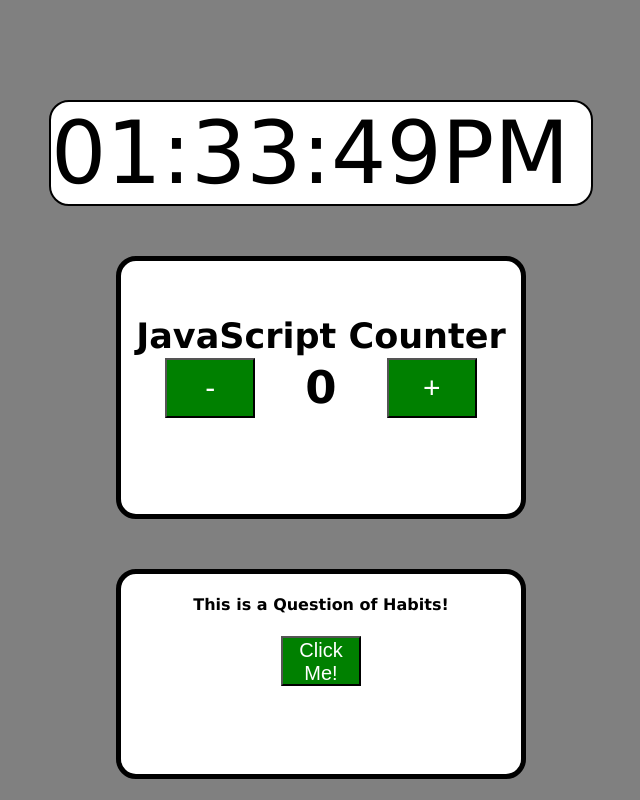
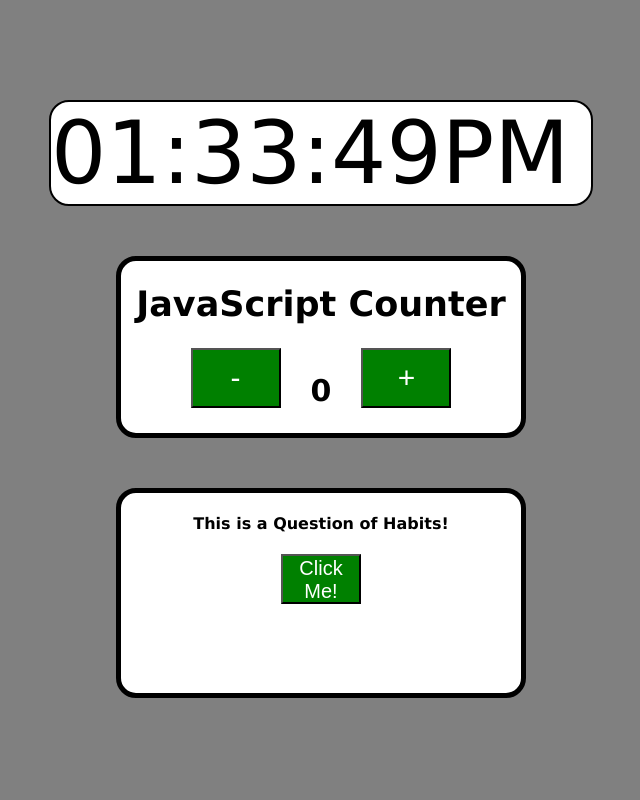
Before and after one commit to kiketion/Clock-CounterJS, a plain HTML site: page index.html in a window 1280 px wide. Shown: the whole page, without its empty margins (319-959 px from the left). Drawn offline with Linux system fonts and the light colour scheme.

Commit message:
some style details

```diff
--- a/index.html
+++ b/index.html
@@ -14,9 +14,11 @@
     <!-- Counter with Buttons -->
     <div class="container">
       <h1>JavaScript Counter</h1>
-      <button class="counter-btn" onclick="decrement()">-</button>
-      <h2 id="counting">0</h2>
-      <button class="counter-btn" onclick="increment()">+</button>
+      <div class="counter-btn-div">
+        <button class="counter-btn" onclick="decrement()">-</button>
+        <h2 id="counting">0</h2>
+        <button class="counter-btn" onclick="increment()">+</button>
+      </div>
     </div>
 
     <script src="index.js"></script>
--- a/style.css
+++ b/style.css
@@ -20,35 +20,25 @@ body {
 }
 
 h2 {
-  color: black;
-  margin: 100px 50px;
-  font-size: 45px;
+  font-size: 30px;
+  margin-left: 30px;
+  margin-right: 30px;
 }
 
 h1 {
   font-size: 35px;
   color: black;
   text-align: center;
-  position: fixed;
-  margin-top: -80px;
 }
 
-/*
-h3 {
-  margin-top: 100px;
-  font-size: 35px;
-  color: black;
-  text-align: center;
-  position: center;
+.counter-btn-div {
+  display: flex;
+  justify-content: center;
 }
-*/
+
 .container {
   margin-top: 50px;
   background-color: white;
-  justify-content: center;
-  align-items: center;
-  margin-left: 0px;
-  display: flex;
   border: 5px solid black;
   border-radius: 20px;
   width: 400px;
```
